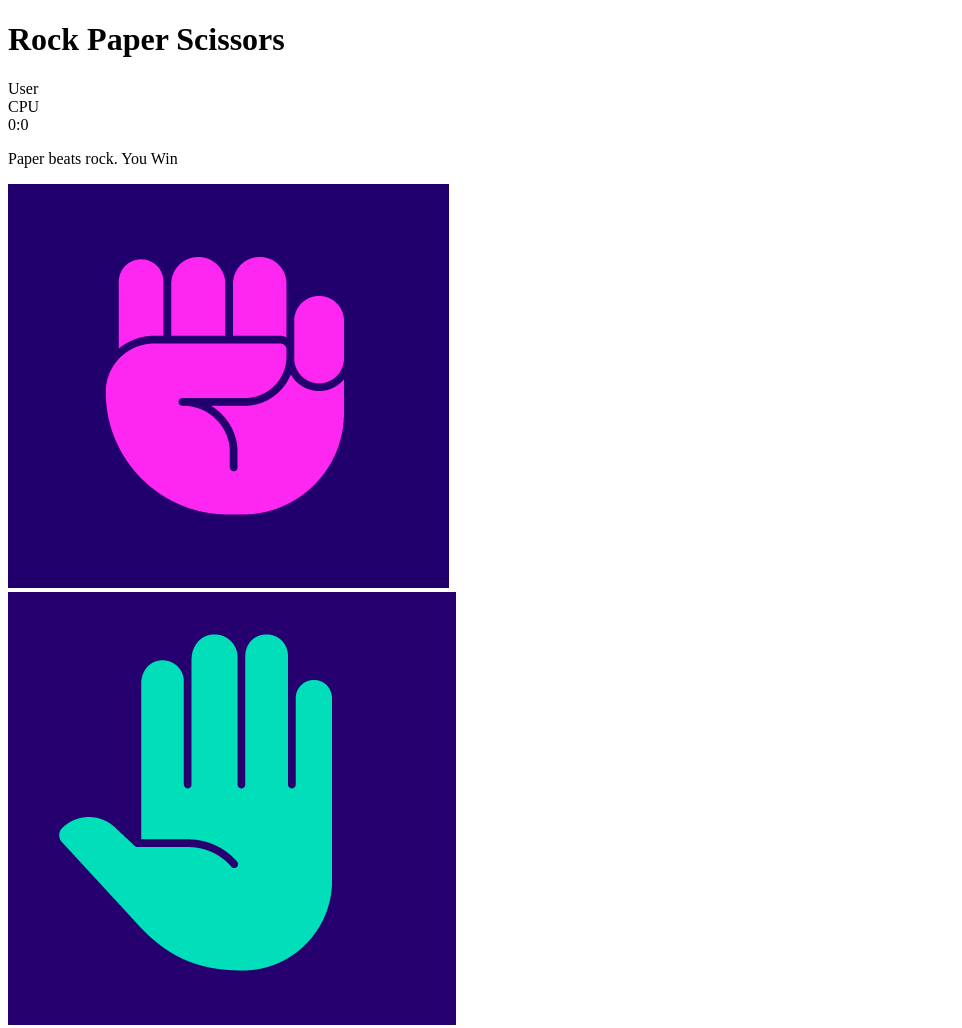
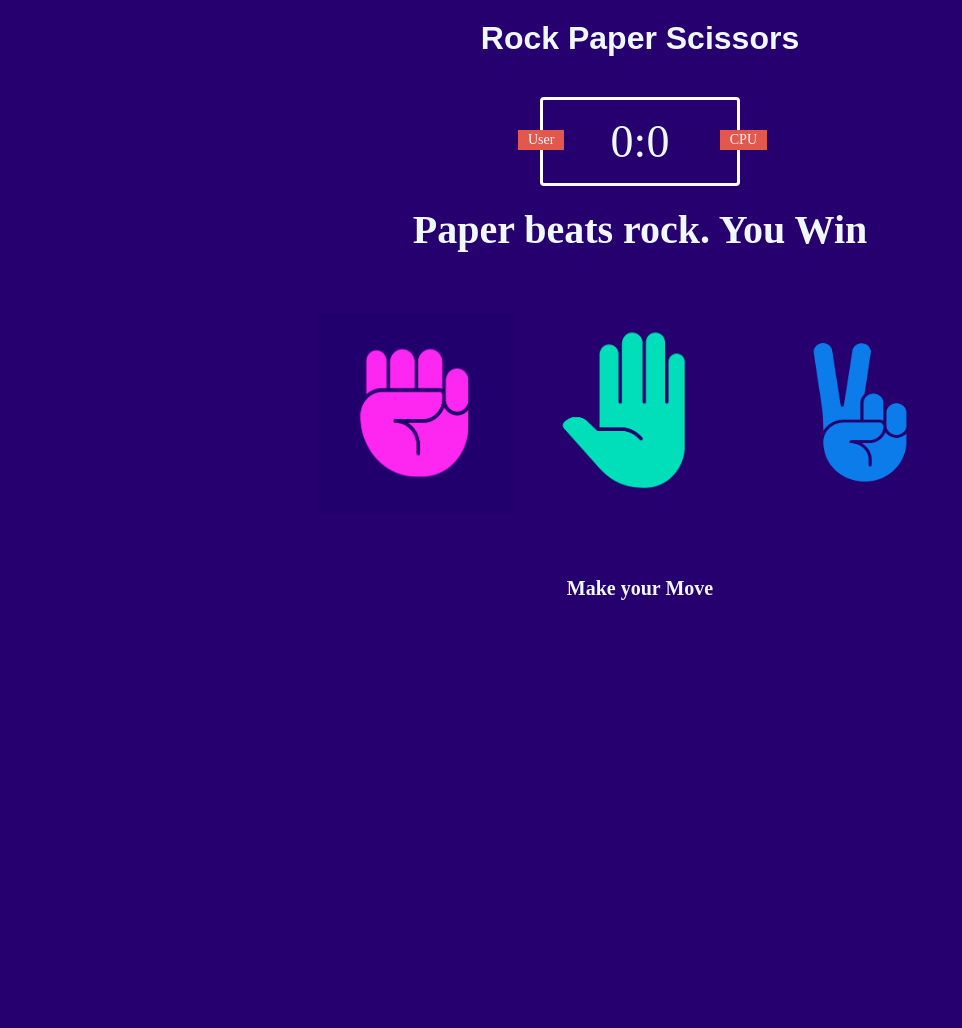
Before and after one commit to quavie19/rps-ui, a plain HTML site: page index.html in a window 1280 px wide. Shown: the top 1028 px of the page, without its empty margins (0-962 px from the left). After the commit the page ends 800 px from the top, so only its background shows below. Drawn offline with Linux system fonts and the light colour scheme.

Commit message:
changed image size in html, added css styling

```diff
--- a/index.html
+++ b/index.html
@@ -5,6 +5,7 @@
     <meta http-equiv="X-UA-Compatible" content="IE=edge">
     <meta name="viewport" content="width=device-width, initial-scale=1.0">
     <title>Rock Ppaper Scissors game </title>
+    <link rel="stylesheet" href="style.css">
 </head>
 <body>
     <header>
@@ -12,8 +13,8 @@
     </header>
 
     <div class="score-board">
-        <div id="user-label"class="bagde">User</div>
-        <div id="cpu-label" class="bagde">CPU</div>
+        <div id="user-label"class="badge">User</div>
+        <div id="cpu-label" class="badge">CPU</div>
         <span id="user-score">0</span>:<span id="cpu-score">0</span>
     </div>
 
@@ -23,16 +24,16 @@
 
     <div class="choices">
         <div class="choice" id='r'>
-            <img src="imgs/rock.png" alt="" srcset="">
+            <img src="imgs/rock.png" alt="" srcset="" height = '200' width = '200'>
         </div>
         <div class="choice" id ='p'>
-            <img src="imgs/paper.png" alt="" srcset="">
+            <img src="imgs/paper.png" alt="" srcset="" height = '200' width = '200'>
         </div>
         <div class="choice" id = 's'>
-            <img src="imgs/scissors.png" alt="" srcset="">
+            <img src="imgs/scissors.png" alt="" srcset=""height = '200' width = '200'>
         </div>
     </div>
 
-    <p class="action-message">Make your Move</p>
+    <p id="action-message">Make your Move</p>
 </body>
 </html>
--- a/style.css
+++ b/style.css
@@ -0,0 +1,78 @@
+*{
+padding: 0;
+margin: 0;
+box-sizing: border-box;
+}
+
+body{
+    background: #26006e;
+    color: aliceblue;
+}
+
+header{
+    padding:20px
+}
+
+header > h1{
+    text-align: center;
+    font-family: sans-serif;
+}
+
+.score-board{
+    margin: 20px auto;
+    padding: 15px 20px;
+    border: 3px solid white;
+    border-radius: 4px;
+    text-align: center;
+    width: 200px;
+    font-size: 46px;
+    position: relative;
+}
+
+.badge {
+    background: #e2584d;
+    font-size: 14px;
+    padding: 2px 10px;
+}
+
+#user-label{
+    position: absolute;
+    top: 30px;
+    left: -25px;
+}
+
+#cpu-label {
+    position: absolute;
+    top: 30px;
+    right: -30px;
+}
+
+.result{
+    font-size: 40px;
+}
+
+.result > p{
+    text-align: center;
+    font-weight: bold;
+}
+
+.choices{
+    text-align: center;
+    margin: 50px;
+}
+
+.choice{
+    display: inline-block;
+    padding: 10px;
+}
+
+.choice:hover{
+    cursor: pointer;
+}
+
+#action-message{
+    text-align: center;
+    font-weight: bold;
+    font-size: 20px;
+    margin-top: 20px;
+}
```
